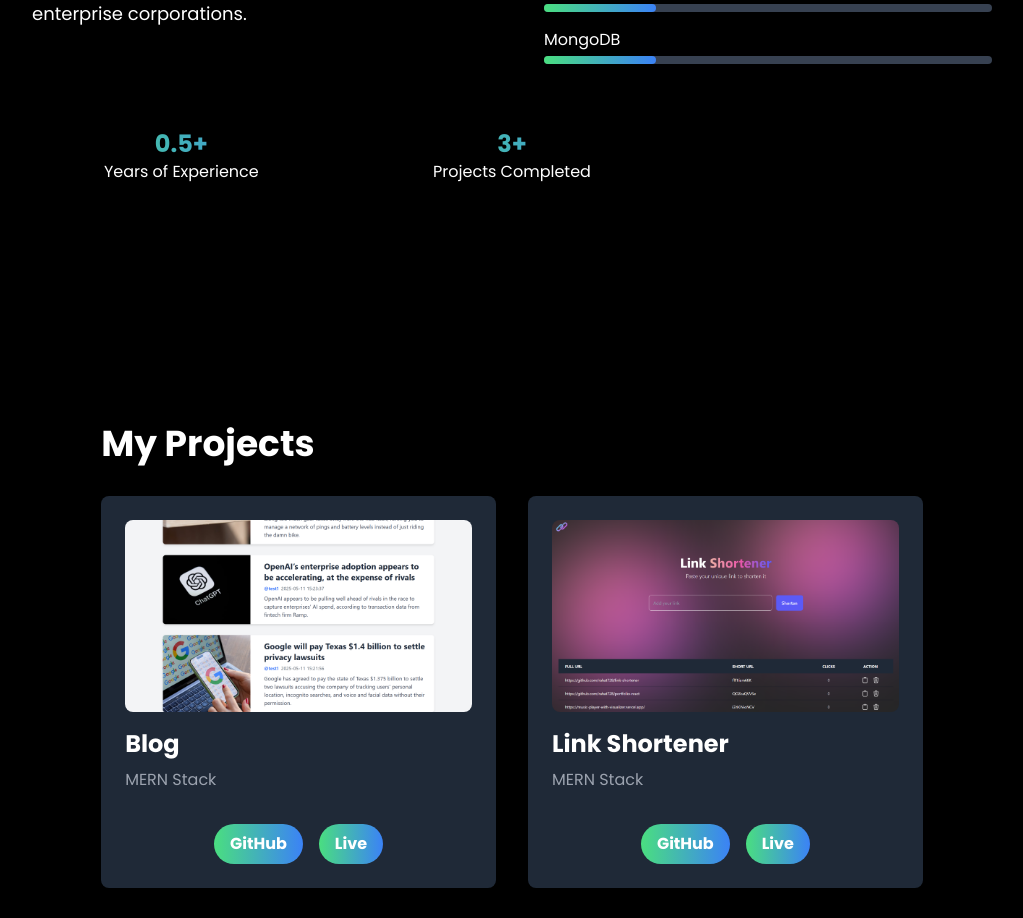
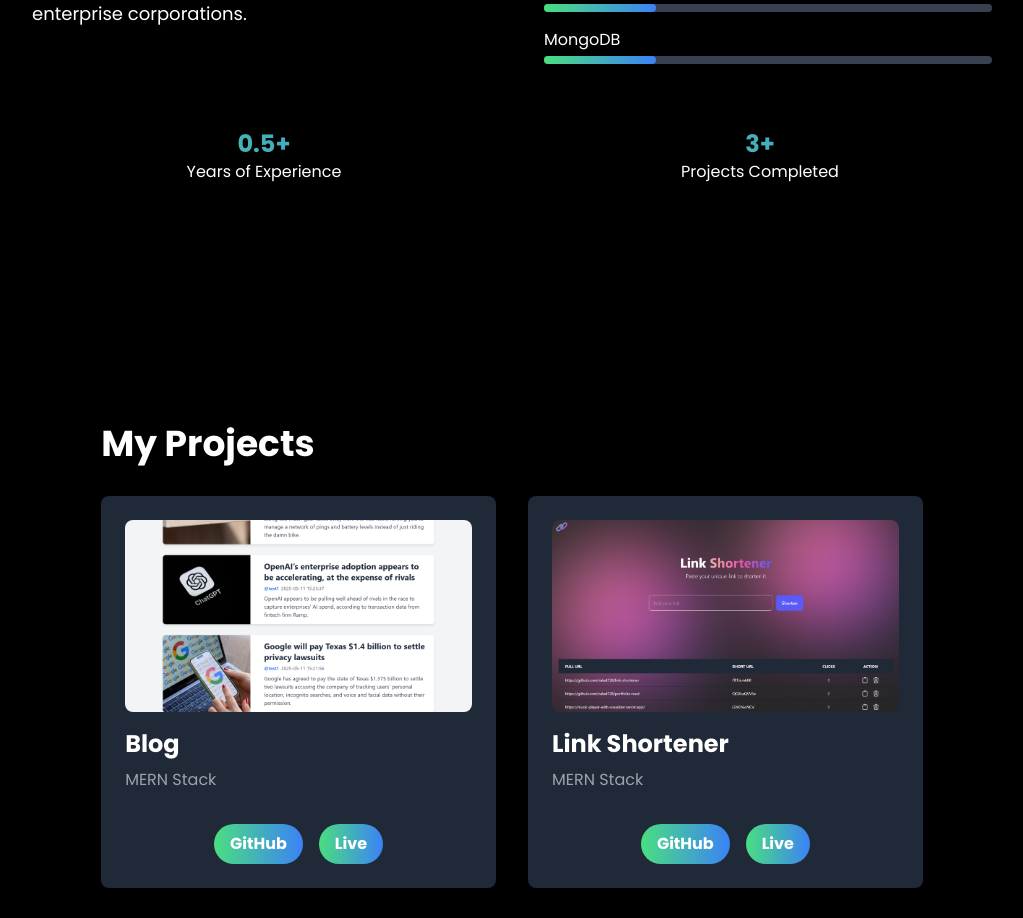
Before and after one commit to rahat728/portfolio-react, a React (Vite) app: page / in a window 1280 px wide. Shown: the part 1224-2142 px from the top of the page, without its empty margins (128-1151 px from the left). Built offline with nearby package versions, Linux system fonts and the light colour scheme.

Commit message:
Update About component to adjust grid layout in statistics section

```diff
--- a/src/components/About.jsx
+++ b/src/components/About.jsx
@@ -61,7 +61,7 @@
 
       {/* Statistics Section */}
       <div className='w-full flex flex-col md:flex-row justify-center items-center mt-16'>
-        <div className='max-w-[1000px] w-full grid grid-cols-1 md:grid-cols-3 gap-8 text-center'>
+        <div className='max-w-[1000px] w-full grid grid-cols-1 md:grid-cols-2 gap-8 text-center'>
           <div>
             <h3 className='text-2xl font-bold text-transparent bg-clip-text bg-gradient-to-r from-green-400 to-blue-500'>
             0.5+
```
